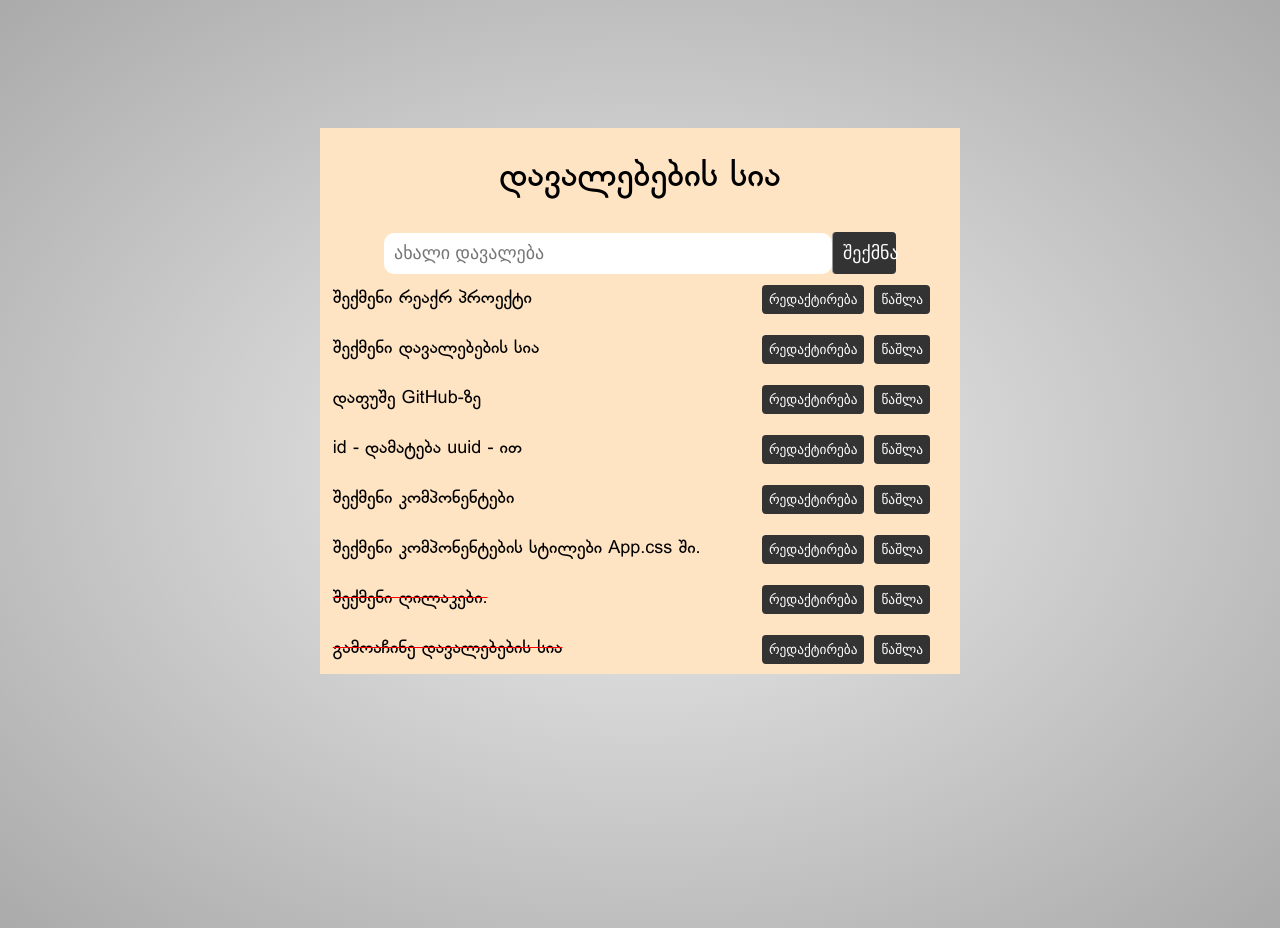
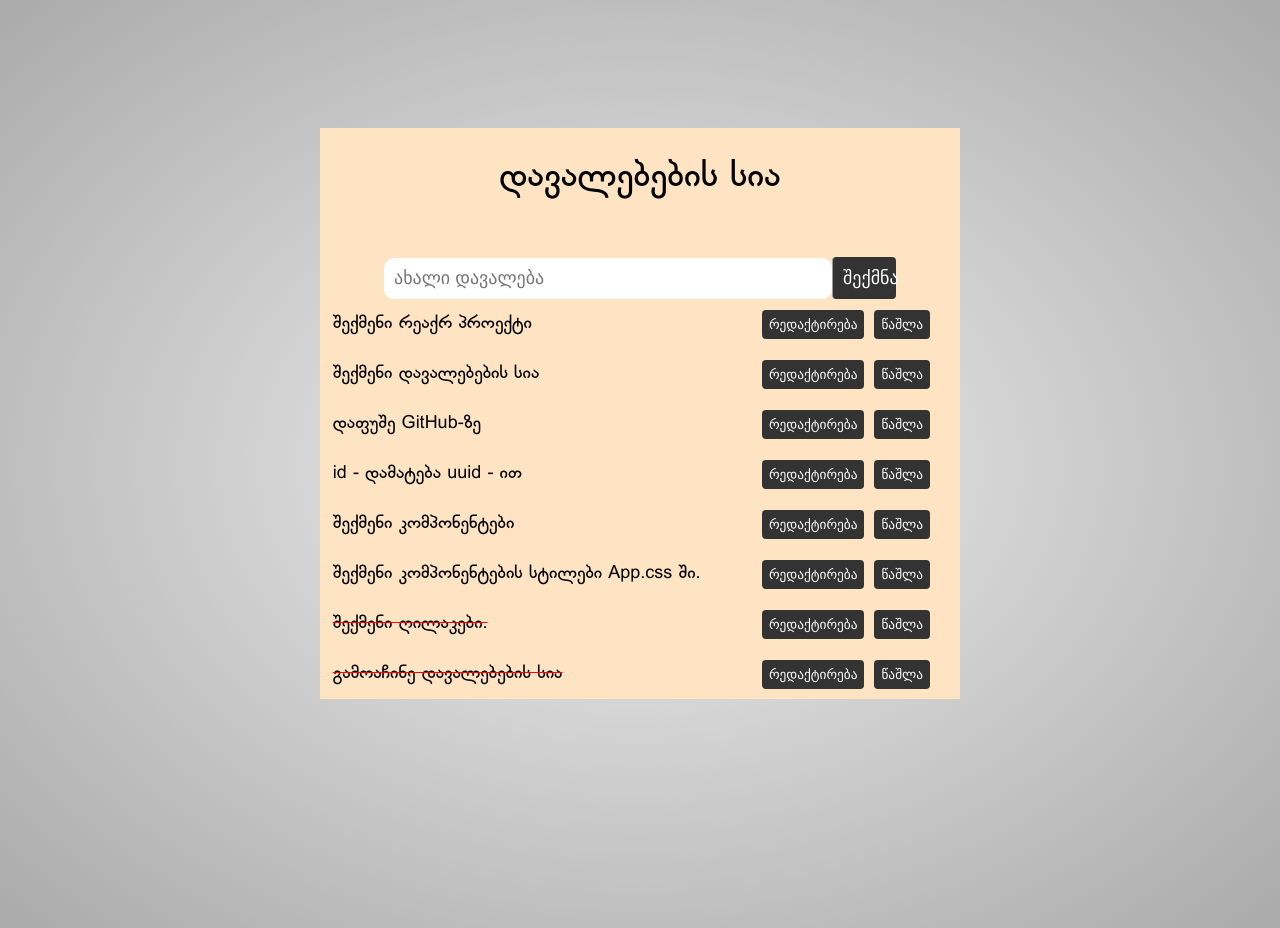
Before and after one commit to bladwing/react-todo-list, a React (Create React App) app: page / in a window 1280 px wide. Built offline with nearby package versions, Linux system fonts and the light colour scheme.

Commit message:
fix error message displaying

```diff
--- a/src/components/ListItem.jsx
+++ b/src/components/ListItem.jsx
@@ -10,7 +10,7 @@ class ToDoListItem extends Component {
 
     renderName() {
       const itemStyle = {
-        'text-decoration': this.props.completed ? 'line-through red' : 'none',
+        'textDecoration': this.props.completed ? 'line-through red' : 'none',
         cursor: 'pointer'
       };
 
--- a/src/components/createItem.jsx
+++ b/src/components/createItem.jsx
@@ -1,14 +1,22 @@
 import React from "react";
+import './errorMessage.css';
 
 class CreateItem extends React.Component {
+  constructor(props) {
+    super(props);
+    this.state = {
+      error: "",
+    };
+  }
     handleCreate(e) {
       e.preventDefault();
 
       if (!this.refs.newItemInput.value) {
-        alert('გთხოვთ შეიყვანოთ დავალების სახელი :(');
-        return;
+        return (
+         this.setState({ error: "გთხოვთ შეიყვანეთ დავალების სახელი..." })
+        )
       } else if (this.props.toDoItems.map(element => element.name).indexOf(this.refs.newItemInput.value) != -1) {
-        alert('ესეთი დავალების სახელი უკვე არსებობს :(');
+        this.setState({ error: 'ესეთი დავალების სახელი უკვე არსებობს :('})
         this.refs.newItemInput.value = this.newItemInput.value;
         return;
       }
@@ -18,10 +26,13 @@ class CreateItem extends React.Component {
     render() {
       return (
         <div>
+          <span className="errorMessage">{this.state.error}</span>
           <form onSubmit={this.handleCreate.bind(this)}>
             <input type="text" placeholder="ახალი დავალება" ref="newItemInput" />
+
             <button>შექმნა</button>
           </form>
+
         </div>
       );
     }
--- /dev/null
+++ b/src/components/errorMessage.css
@@ -0,0 +1,7 @@
+.errorMessage {
+    font-size: 20px;
+    padding: 15px;
+    font-weight: 500;
+    color: red;
+    margin-bottom: 30px;
+}
```
